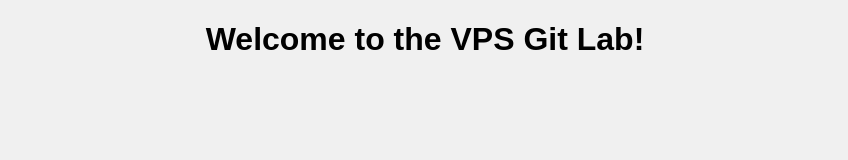
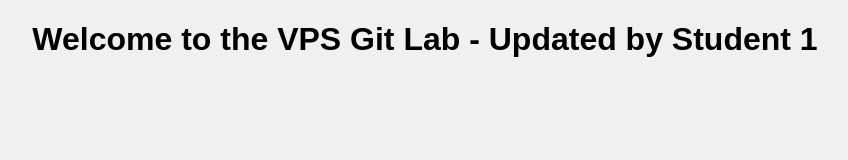
Before and after one commit to Babanila/vps-collaboration-lab, a plain HTML site: page index.html in a window 1280 px wide. Shown: the whole page, without its empty margins (215-1063 px from the left). Drawn offline with Linux system fonts and the light colour scheme.

Commit message:
Student 1: Updated heading in index.html

```diff
--- a/index.html
+++ b/index.html
@@ -7,7 +7,7 @@
     <link rel="stylesheet" href="style.css">
 </head>
 <body>
-    <h1>Welcome to the VPS Git Lab!</h1>
-    <script src="main.js"></script>
+	<h1>Welcome to the VPS Git Lab - Updated by Student 1</h1>
+	<script src="main.js"></script>
 </body>
 </html>
```
